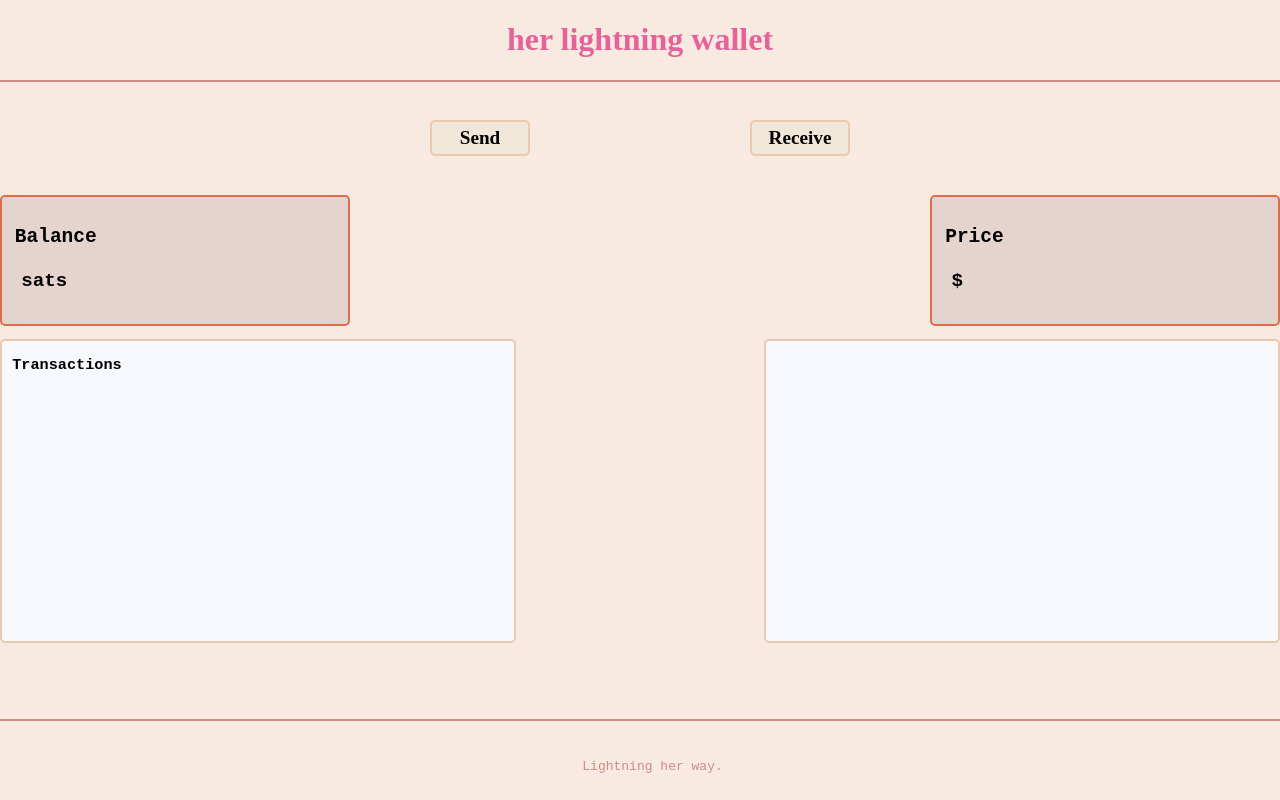
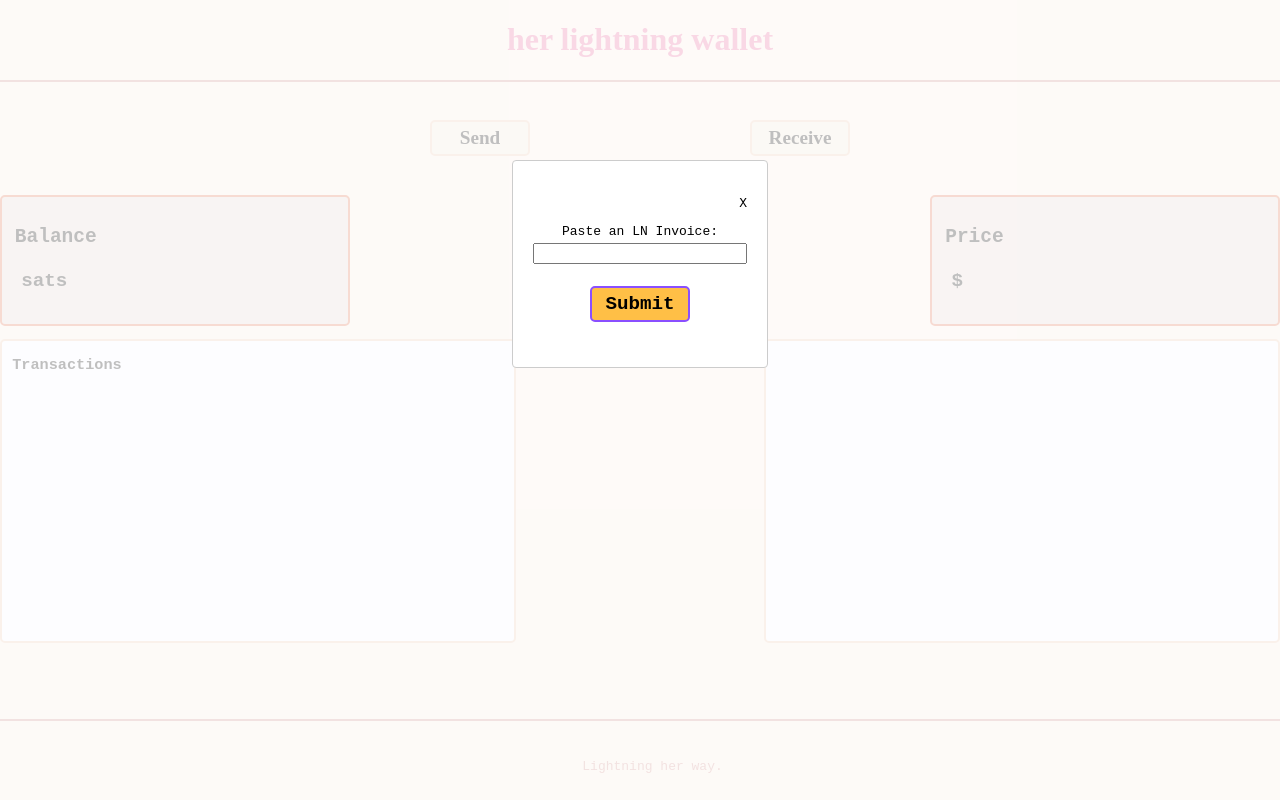
Before and after one commit to uamadasun/HerLightningWalletReact, a React (Create React App) app: page / in a window 1280 px wide. Both pictures are taken after a click on the button "Send". Built offline with nearby package versions, Linux system fonts and the light colour scheme; no server answers.

Commit message:
added payments modal, new chart files

```diff
--- a/package.json
+++ b/package.json
@@ -9,6 +9,7 @@
     "axios": "^1.2.1",
     "react": "^18.2.0",
     "react-dom": "^18.2.0",
+    "react-modal": "^3.16.1",
     "react-scripts": "5.0.1",
     "web-vitals": "^2.1.4"
   },
--- a/src/App.js
+++ b/src/App.js
@@ -3,6 +3,7 @@
 import "./App.css";
 import Transactions from "./components/Transactions";
 import Buttons from "./components/Buttons";
+
 
 
 const API_KEY = process.env.REACT_APP_API_KEY
@@ -12,6 +13,7 @@
   const [price, setPrice] = useState(null);
   const [balance, setBalance] = useState(null);
   const [transactions, setTransactions] = useState([]);
+
 
   const getPrice = () => {
      // Axios is a library that makes it easy to make http requests
--- a/src/components/Buttons.js
+++ b/src/components/Buttons.js
@@ -1,14 +1,20 @@
 import React, { useState } from "react";
+import PaymentsModal from "./PaymentsModal";
 import "./Buttons.css";
 
 export const Buttons = () => {
+    const [modalState, setModalState] = useState({
+        type: "",
+        open: false,
+    });
+
 return (
 <div>
     <div className="buttons">
     <button
         className="button"
         onClick={() =>
-        console.log("This button will open a modal to send a payment")
+            setModalState({type: "send", open: true})
         }
     >
         Send
@@ -16,13 +22,13 @@
     <button
         className="button"
         onClick={() =>
-        console.log("This button will open a modal to receive a payment")
+            setModalState({type: "receive", open: true})
         }
     >
         Receive
     </button>
     </div>
-    {/* <PaymentsModal modalState={modalState} setModalState={setModalState} /> */}
+    <PaymentsModal modalState={modalState} setModalState={setModalState} />
 </div>
 );
 };
--- /dev/null
+++ b/src/components/PaymentsModal.css
@@ -0,0 +1,27 @@
+form {
+margin: 2% auto;
+display: flex;
+flex-direction: column;
+text-align: center;
+}
+
+form {
+width: 100%;
+}
+
+form .button {
+margin: 10% auto;
+}
+
+section h3 {
+text-align: center;
+}
+
+section p {
+word-wrap: break-word;
+}
+
+.close-button {
+cursor: pointer;
+text-align: end;
+}
--- /dev/null
+++ b/src/components/PaymentsModal.js
@@ -0,0 +1,164 @@
+import React, { useState } from "react";
+import Modal from "react-modal";
+import axios from "axios";
+import "./PaymentsModal.css";
+const API_KEY = process.env.REACT_APP_API_KEY
+
+const customStyles = {
+content: {
+top: "20%",
+left: "40%",
+right: "40%",
+bottom: "auto",
+},
+};
+
+const PaymentsModal = ({ modalState, setModalState }) => {
+    // Our state for the info we will send to either generate a new invoice or pay an invoice
+    const [formData, setFormData] = useState({
+    amount: 0,
+    invoiceToPay: "",
+    });
+
+    // Our state for storing the invoice we created to be paid
+    const [invoice, setInvoice] = useState("");
+
+    // Our state for the invoice we paid
+    const [paymentInfo, setPaymentInfo] = useState({
+    paymentHash: "",
+    checkingId: "",
+    });
+
+    const handleSend = (e) => {
+        // Keep the page from refreshing when the form is submitted
+        e.preventDefault();
+
+        const headers = {
+            "X-Api-Key": API_KEY,
+        };
+        const data = {
+            bolt11: formData.invoiceToPay,
+            out: true,
+        };
+        axios
+            .post("https://legend.lnbits.com/api/v1/payments", data, { headers })
+            .then((res) =>
+            setPaymentInfo({
+                paymentHash: res.data.payment_hash,
+                checkingId: res.data.checking_id,
+            })
+            )
+            .catch((err) => console.log(err));
+
+        return;
+        };
+
+
+        const handleReceive = (e) => {
+            // Keep the page from refreshing when the form is submitted
+            e.preventDefault();
+
+            const headers = {
+                "X-Api-Key": API_KEY,
+            };
+            const data = {
+                amount: formData.amount,
+                out: false,
+                // ToDo: Add additional form for user to be able to customize the memo
+                memo: "LNBits",
+            };
+            axios
+                .post("https://legend.lnbits.com/api/v1/payments", data, { headers })
+                .then((res) => setInvoice(res.data.payment_request))
+                .catch((err) => console.log(err));
+
+            return;
+            };
+
+            // Function to clear all of our state when we close the modal
+            const clearForms = () => {
+                setModalState({
+                type: "",
+                open: false,
+                });
+                setInvoice("");
+                setPaymentInfo({
+                paymentHash: "",
+                checkingId: "",
+                });
+                setFormData({
+                amount: 0,
+                invoiceToPay: "",
+                });
+            };
+
+
+    return (
+        <Modal
+            isOpen={modalState.open}
+            style={customStyles}
+            contentLabel="Example Modal"
+            appElement={document.getElementById("root")}
+        >
+            <p
+            className="close-button"
+            onClick={() => {
+                clearForms();
+            }}
+            >
+            X
+            </p>
+            {/* If it is a send */}
+            {modalState.type === "send" && (
+            <form>
+                <label>Paste an LN Invoice:</label>
+                <input
+                type="text"
+                value={formData.invoiceToPay}
+                onChange={(e) =>
+                    setFormData({ ...formData, invoiceToPay: e.target.value })
+                }
+                />
+                <button className="button" onClick={(e) => handleSend(e)}>
+                Submit
+                </button>
+            </form>
+            )}
+            {/* If it is a receive */}
+            {modalState.type === "receive" && (
+            <form>
+                <label>Enter Amount:</label>
+                <input
+                type="number"
+                min="0"
+                value={formData.amount}
+                onChange={(e) =>
+                    setFormData({ ...formData, amount: e.target.value })
+                }
+                />
+                <button className="button" onClick={(e) => handleReceive(e)}>
+                Submit
+                </button>
+            </form>
+            )}
+            {/* If we are displaying our newly created invoice */}
+            {invoice && (
+            <section>
+                <h3>Invoice created!</h3>
+                <p>{invoice}</p>
+                {/* ToDo: Create a QR code out of this invoice as well */}
+            </section>
+            )}
+            {/* If we are displaying the status of our successful payment */}
+            {paymentInfo.paymentHash && (
+            <section>
+                <h3>Payment sent</h3>
+                <p>Payment hash: {paymentInfo.paymentHash}</p>
+                <p>Checking id: {paymentInfo.checkingId}</p>
+            </section>
+            )}
+        </Modal>
+    );
+};
+
+export default PaymentsModal;
```
Also changed, not shown: src/components/Chart.css (added), src/components/Chart.js (added), 1 other file (tests, documents, lock files or other folders).
